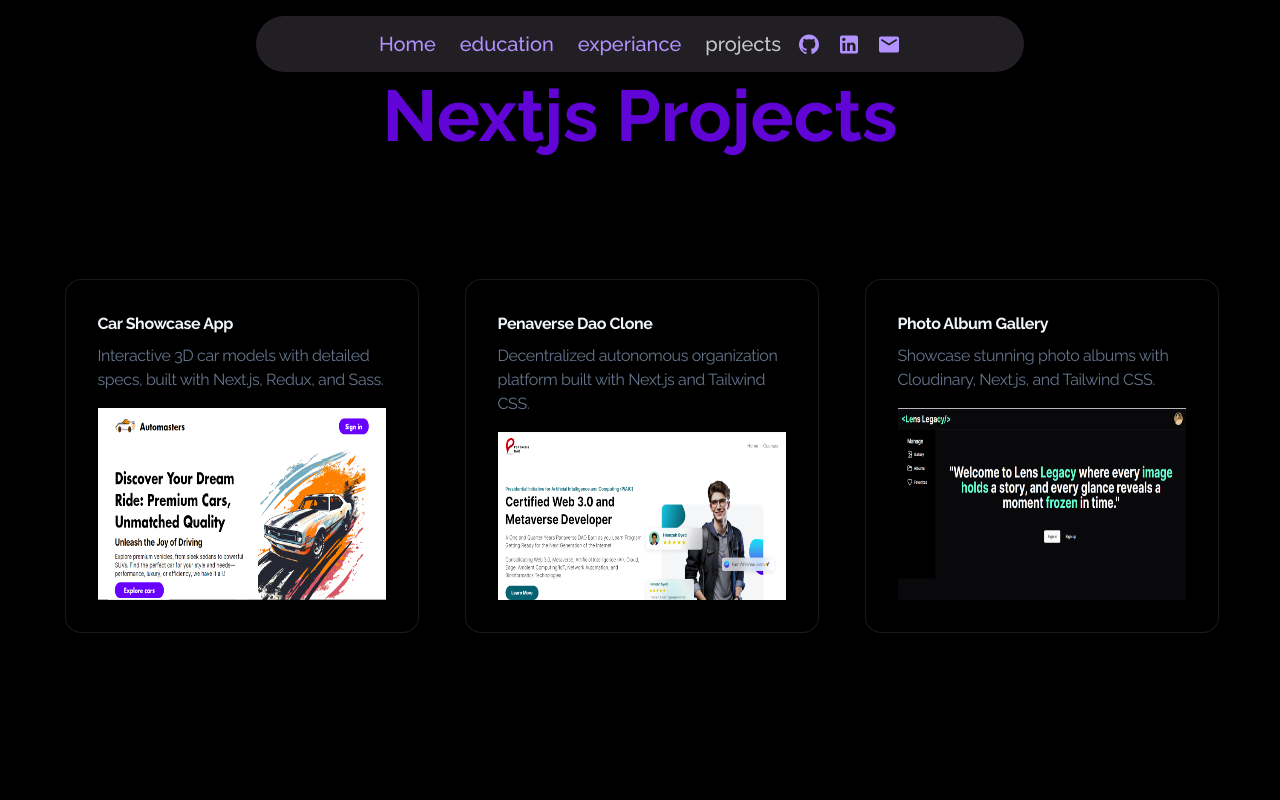
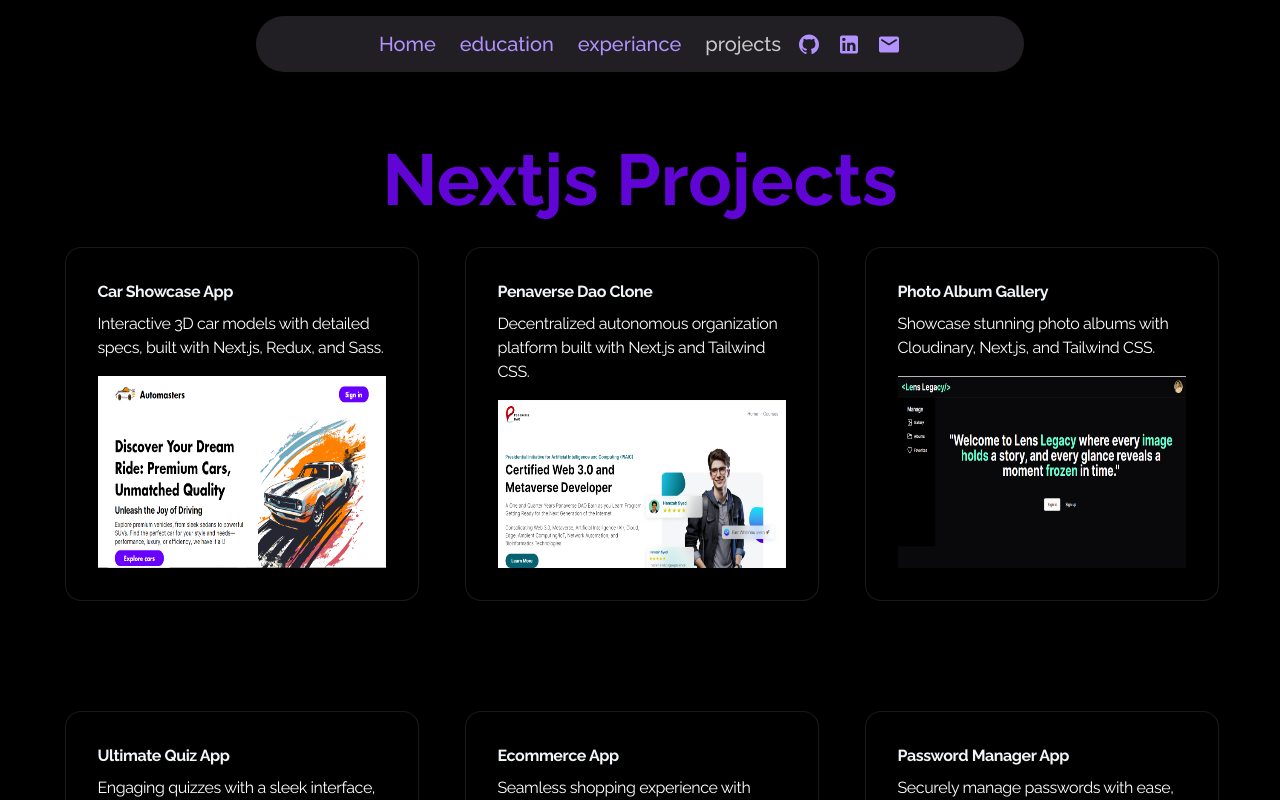
Before and after one commit to nadeemsangrasi/nadeemkhan-portfolio, a Next.js app: page /projects/nextjsProjects in a window 1280 px wide. Shown: the top 800 px of the page. Built offline with nearby package versions, Linux system fonts and the light colour scheme.

Commit message:
hero cards completed

```diff
--- a/src/app/globals.css
+++ b/src/app/globals.css
@@ -1,5 +1,8 @@
 .box {
   box-shadow: 0px 3px 187.5px 7.5px rgba(255, 107, 0, 0.4);
+}
+.scrollbar-hide::-webkit-scrollbar {
+  display: none;
 }
 @tailwind base;
 @tailwind components;
--- a/src/app/projects/nextjsProjects/NextProjctCard.tsx
+++ b/src/app/projects/nextjsProjects/NextProjctCard.tsx
@@ -5,14 +5,14 @@ import Image from "next/image";
 
 export function NextProjectCard({ title, snug, img, url }: any) {
   return (
-    <div className="h-[40rem] w-full flex items-center justify-center ">
+    <div className="h-[20rem] w-full flex items-center justify-center my-16   ">
       <PinContainer title={title} href={url}>
-        <div className="flex basis-full flex-col p-4 tracking-tight text-slate-100/50 sm:basis-1/2 w-[20rem] h-[20rem] ">
+        <div className=" flex basis-full flex-col p-4 tracking-tight text-slate-100/50 sm:basis-1/2 w-[20rem] h-[20rem] ">
           <h3 className="max-w-xs !pb-2 !m-0 font-bold  text-base text-slate-100">
             {title}
           </h3>
           <div className="text-base !m-0 !p-0 font-normal">
-            <span className="text-slate-500 ">{snug}</span>
+            <span className="text-white ">{snug}</span>
           </div>
           <div className="flex flex-1 w-full rounded-lg mt-4 bg-gradient-to-br from-violet-500 via-purple-500 to-blue-500">
             <Image src={img} alt="image" />
--- a/src/app/projects/nextjsProjects/page.tsx
+++ b/src/app/projects/nextjsProjects/page.tsx
@@ -6,7 +6,8 @@ import Wrapper from "@/components/shared/Wrapper";
 const NextjsProjects = () => {
   return (
     <Wrapper>
-      <h1 className="text-heading-3 break-words text-5xl sm:text-7xl font-bold text-center pt-8">
+      <div className="my-16">
+        <h1 className=" text-heading-3 break-words text-5xl sm:text-7xl font-bold text-center pt-8">
           Nextjs Projects
         </h1>
         <div className="grid grid-cols-1 sm:grid-cols-2 md:grid-cols-3 gap-4 -mt-8">
@@ -22,6 +23,7 @@ const NextjsProjects = () => {
             )
           )}
         </div>
+      </div>
     </Wrapper>
   );
 };
--- a/src/app/projects/othersProjects/page.tsx
+++ b/src/app/projects/othersProjects/page.tsx
@@ -4,9 +4,11 @@ import React from "react";
 const otherProjects = () => {
   return (
     <Wrapper>
-      <h1 className="text-heading-3 break-words text-5xl sm:text-7xl font-bold text-center pt-8">
-        Other Projects
-      </h1>
+      <div className="my-16">
+        <h1 className="text-heading-3 break-words text-5xl sm:text-7xl font-bold text-center pt-8">
+          Other Projects
+        </h1>
+      </div>
       <div></div>
     </Wrapper>
   );
--- a/src/components/sections/HeroCards.tsx
+++ b/src/components/sections/HeroCards.tsx
@@ -54,10 +54,10 @@ const HeroCards = (): React.JSX.Element => {
         </div>
         <div className="mx-2 md:mx-0">
           <div
-            className="w-[900px] overflow-x-hidden"
+            className="w-[900px] overflow-x-scroll scrollbar-hide"
             ref={cardChangeContainer}
           >
-            <div className=" flex gap-6 w-[1250px] mb-4 ">
+            <div className=" flex gap-6 w-[1600px] sm:w-[1520px]   lg:w-[1250px] mb-4 ">
               {heroCardData.map(({ logo, title, color }: HeroCarType) => (
                 <HeroCard key={title} logo={logo} title={title} color={color} />
               ))}
```
Also changed, not shown: src/components/ui/3d-pin.tsx (+8 -8 lines). Lines whose indentation alone changed are shown as unchanged.
